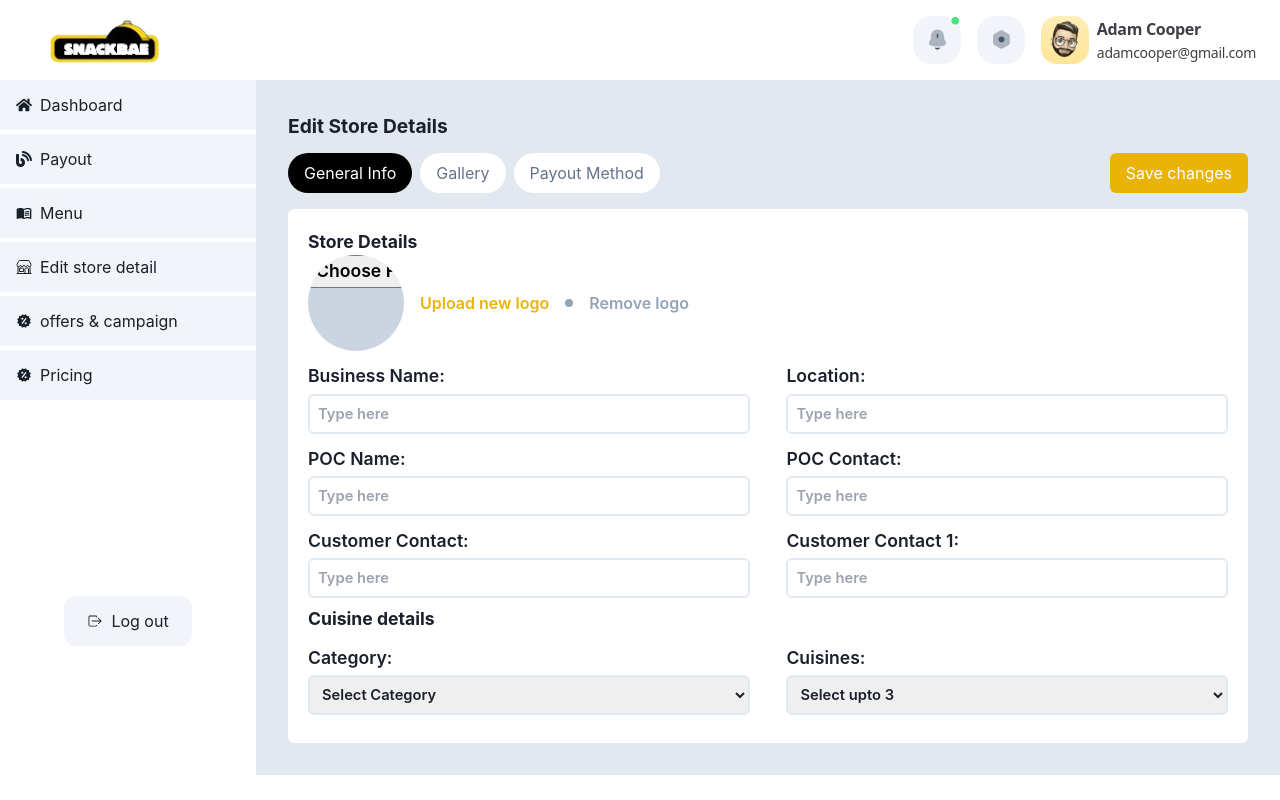
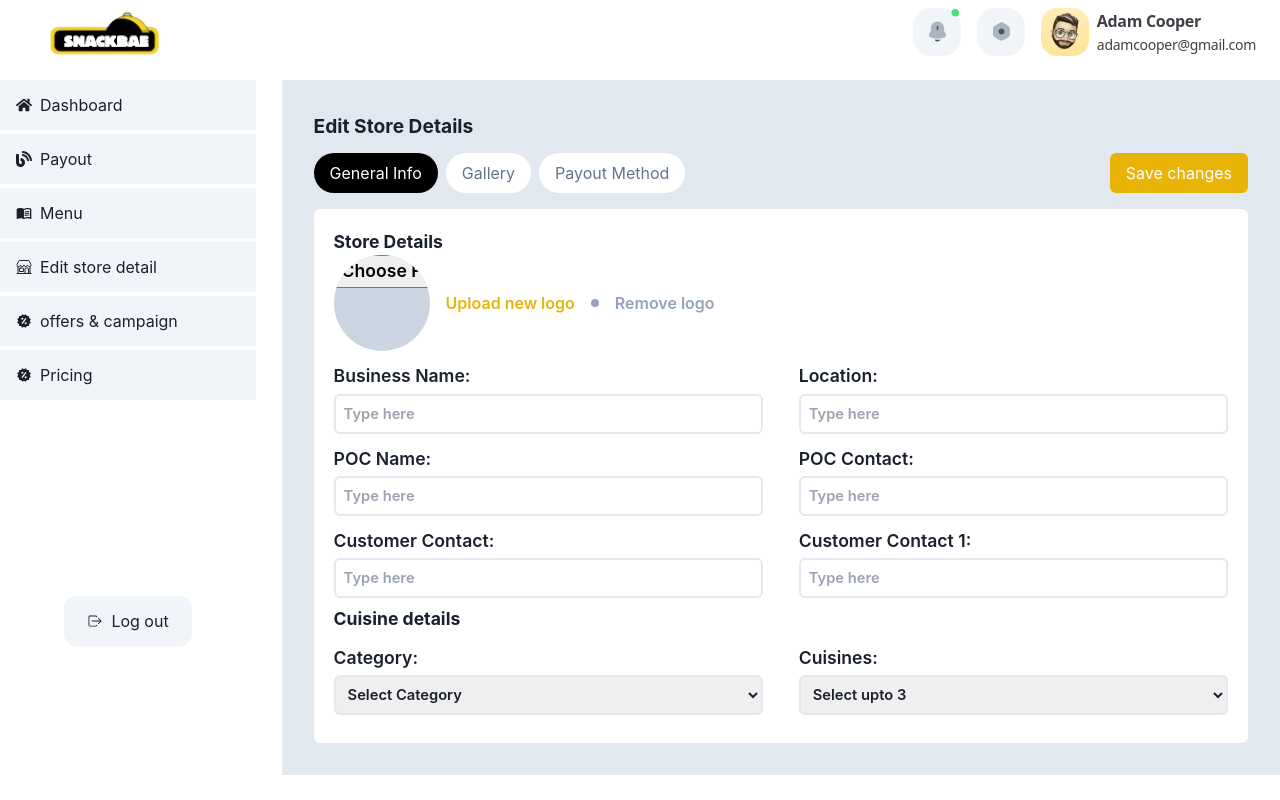
Before and after one commit to snackbae23/snackbaeWeb, a React (Create React App) app: page /editstore in a window 1280 px wide. Built offline with nearby package versions, Linux system fonts and the light colour scheme.

Commit message:
Update EditStoreDetail.js

```diff
--- a/src/Pages/EditStoreDetail.js
+++ b/src/Pages/EditStoreDetail.js
@@ -60,6 +60,10 @@ const EditStoreDetail = () => {
         document.getElementById('c').style.display = "block";
     };
 
+
+
+
+
     const [formData3, setFormData3] = useState({
         paymentType: 'bankTransfer', // Set default payment type
         accountNumber: '',
@@ -85,7 +89,8 @@ const EditStoreDetail = () => {
 
     return (
         <div className='w-full h-fit flex flex-col'>
-            <div className="z-10 bg-white fixed mt-8  w-full h-20 -top-8 flex flex-row items-center justify-between  px-6 box-border  max-w-full  text-zinc-700 font-sans">
+           <div className="z-10 bg-white fixed   w-full h-16  flex flex-row items-center justify-between  px-6 box-border  max-w-full  text-zinc-700 font-sans">
+
 
                 <div className="flex flex-row items-start left-1 py-0 px-6">
                     <img
@@ -132,7 +137,7 @@ const EditStoreDetail = () => {
             <div className='flex  w-full mt-20 h-fit'>
 
                 {/* left */}
-                <div className='w-[20%]  bg-white flex flex-col '>
+                <div className='w-[20%]  bg-white flex flex-col fixed '>
                     <Link to='/dashboard' className='w-full h-[50px] bg-slate-100 mb-1 flex items-center p-4 hover:bg-yellow-600 hover:text-white gap-2 ' >
                         <FaHome /> <p>Dashboard</p>
                     </Link>
@@ -157,7 +162,7 @@ const EditStoreDetail = () => {
                 </div>
 
                 {/* right */}
-                <div className='flex flex-col w-[80%]  bg-slate-200 h-fit'>
+                <div className='flex flex-col w-[80%]  bg-slate-200 h-fit ml-[22%]'>
 
                     {/* one */}
                     <div className='w-[100%] p-8   rounded-md   ' id='a'  >
@@ -257,11 +262,9 @@ const EditStoreDetail = () => {
                             <img src='/Group 1171277298.png' alt=''></img>
                         </div>
 
-
                         <div>
 
                         </div>
-
                     </div>
 
                     {/* three */}
```
